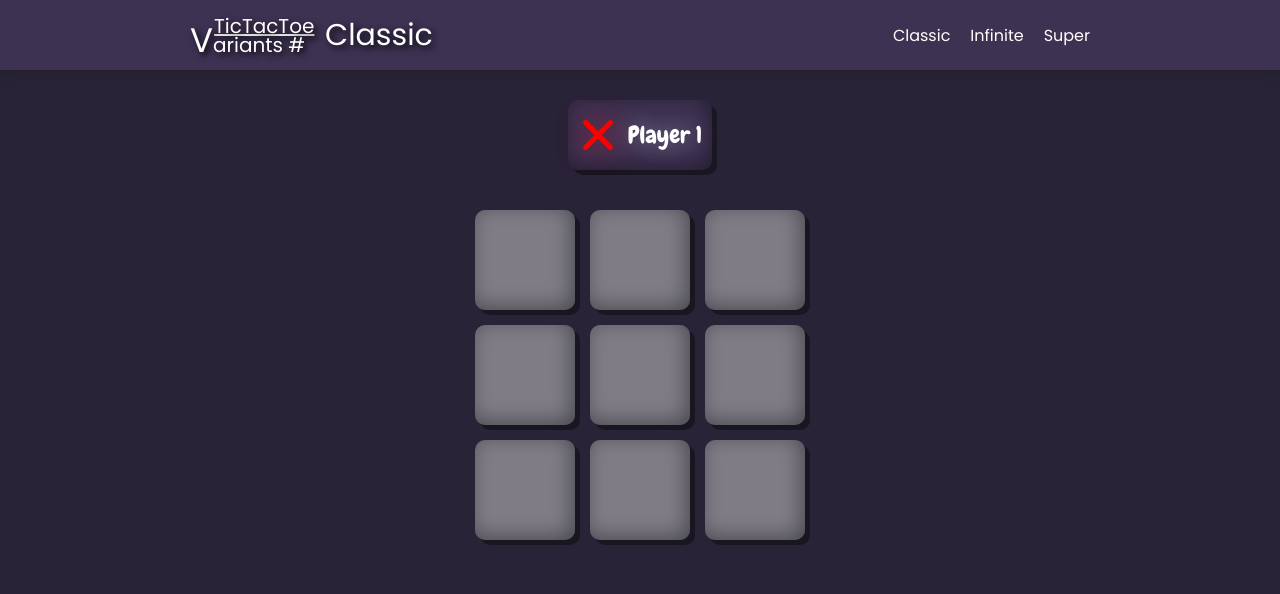
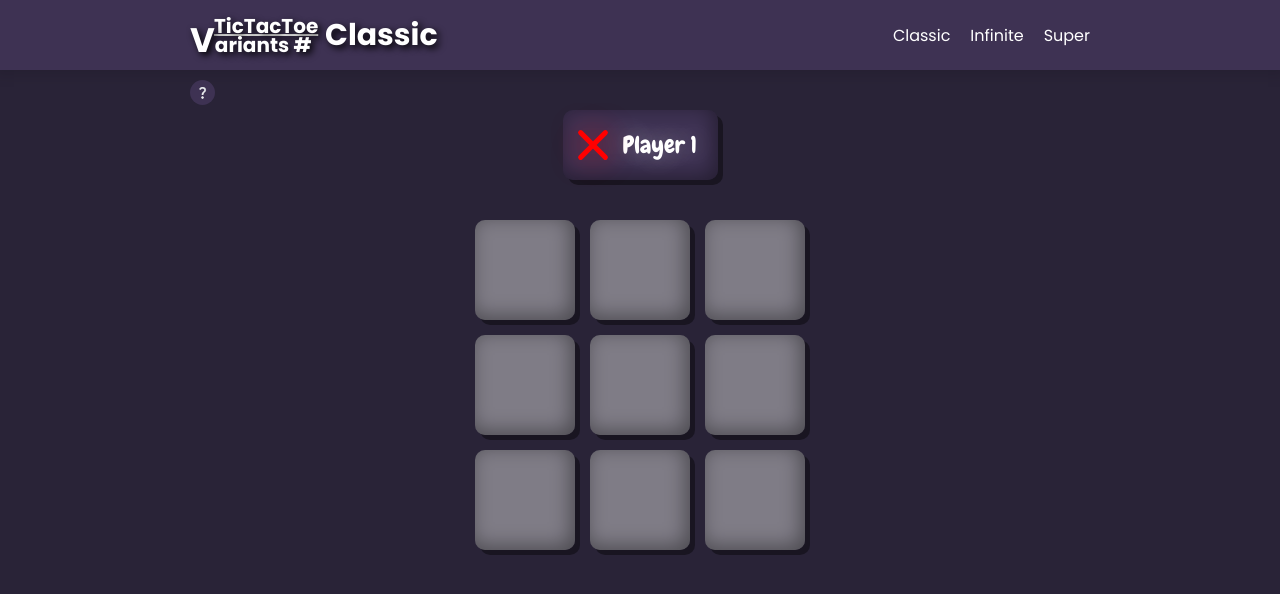
Before and after one commit to LeandroTakara/tic-tac-toe-variants, a Vue app: page / in a window 1280 px wide. Shown: the top 594 px of the page. Built offline with nearby package versions, Linux system fonts and the light colour scheme.

Commit message:
Create HowToPlay menu

```diff
--- a/src/App.vue
+++ b/src/App.vue
@@ -4,20 +4,32 @@
 
   import Header from './components/Header.vue'
   import PlayerDisplay from './components/PlayerDisplay.vue'
+  import HowToPlay from './components/HowToPlay.vue'
 
   const isPlayer1Turn = ref(null)
+  const openHowToPlay = ref(false)
 
   function changePlayerDisplay(isPlayer1TurnData) {
     isPlayer1Turn.value = isPlayer1TurnData
   }
+
+  function openHowToPlayMenu() {
+    openHowToPlay.value = true
+  }
+
+  function closeHowToPlayMenu() {
+    openHowToPlay.value = false
+  }
 </script>
 
 <template>
-  <Header />
+  <Header @openHowToPlay="openHowToPlayMenu" />
 
   <main>
     <PlayerDisplay :isPlayer1Turn="isPlayer1Turn" />
 
     <RouterView @isPlayer1Turn="changePlayerDisplay" />
+
+    <HowToPlay v-if="openHowToPlay" @closeHowToPlay="closeHowToPlayMenu" />
   </main>
 </template>
--- a/src/assets/main.css
+++ b/src/assets/main.css
@@ -19,7 +19,7 @@ body {
 }
 
 main {
-  margin-top: 30px;
+  margin-top: 40px;
   font-family: "Chewy", system-ui;
 }
 
--- a/src/components/Header.vue
+++ b/src/components/Header.vue
@@ -1,11 +1,22 @@
+<script setup>
+  import { defineEmits } from 'vue'
+
+  const emit = defineEmits(['openHowToPlay'])
+
+  function openHowToPlay() {
+    emit('openHowToPlay')
+  }
+</script>
+
 <template>
   <header class="main-header">
     <div class="header-max">
-      <div class="logo">
+      <div class="main-content">
+        <h1    class="logo">
           <span class="logo-part1">TicTacToe</span>
           <span class="logo-part2">Variants #</span>
           <span class="game-name">{{ $route.name }}</span>
-      </div>
+        </h1  >
 
         <nav>
           <ul class="game-variants">
@@ -14,6 +25,12 @@
             <li class="game-variant-item"><a class="game-variant-link" href="/super">Super</a></li>
           </ul>
         </nav>
+      </div>
+      <div class="bottom-content">
+        <button class="howToPlayButton" @click="openHowToPlay">
+          <img src="@/assets/question_mark.png" alt="How to play">
+        </button>
+      </div>
     </div>
   </header>
 </template>
@@ -28,12 +45,16 @@
   }
 
   .header-max {
+    max-width: 900px;
+    height: inherit;
+    margin: 0 auto;
+  }
+
+  .main-content {
     display: flex;
     align-items: center;
     justify-content: space-between;
-    max-width: 900px;
     height: inherit;
-    margin: 0 auto;
   }
 
   .logo {
@@ -88,4 +109,24 @@
   .game-variant-link:hover {
     text-shadow: 0 0 4px white;
   }
+
+  .bottom-content {
+    margin-top: 10px;
+  }
+
+  .howToPlayButton {
+    display: flex;
+    justify-content: center;
+    align-items: center;
+    height: 25px;
+    width: 25px;
+    background-color: var(--main-color2);
+    border-radius: 100%;
+    cursor: pointer;
+  }
+
+  .howToPlayButton img {
+    height: 60%;
+    width: 60%;
+  }
 </style>
--- /dev/null
+++ b/src/components/HowToPlay.vue
@@ -0,0 +1,72 @@
+<script setup>
+  import { defineEmits } from 'vue'
+  import { useRoute } from 'vue-router'
+  import howToPlay from '@/howToPlay'
+
+  const route = useRoute()
+
+  const emit = defineEmits(['closeHowToPlay'])
+
+  function closeHowToPlay() {
+    emit('closeHowToPlay')
+  }
+
+  const howToPlayObj = howToPlay[route.name]
+</script>
+
+<template>
+  <div class="blur" @click.self="closeHowToPlay">
+    <div class="content">
+      <h2>How to play</h2>
+      <p v-for="txt in howToPlayObj.howToPlay">{{ txt }}</p>
+      <button class="closeButton" @click="closeHowToPlay">
+        <img src="@/assets/close.png" alt="Close">
+      </button>
+    </div>
+  </div>
+</template>
+
+<style scoped>
+  .blur {
+    position: fixed;
+    top: 0;
+    left: 0;
+    width: 100dvw;
+    height: 100dvh;
+    background-color: rgba(0, 0, 0, 0.3);
+  }
+
+  .content {
+    position: absolute;
+    top: 50%;
+    left: 50%;
+    translate: -50% -50%;
+    width: 500px;
+    height: 600px;
+    padding: 20px;
+    color: white;
+    background-color: var(--main-color2);
+    border-radius: 20px;
+    font-family: "Poppins", sans-serif;
+  }
+  .content h2 {
+    text-align: center;
+  }
+  .content p {
+    margin-top: 10px;
+  }
+
+  .closeButton {
+    position: absolute;
+    top: 5px;
+    right: 5px;
+    width: 30px;
+    height: 30px;
+    background-color: transparent;
+    cursor: pointer;
+  }
+  .closeButton img {
+    width: 100%;
+    height: 100%;
+  }
+</style>
--- a/src/components/PlayerDisplay.vue
+++ b/src/components/PlayerDisplay.vue
@@ -47,6 +47,7 @@
   }
 
   .player-name {
+    width: 85px;
     color: white;
     font-size: 1.5rem;
     text-shadow: 0 0 25px var(--white-shadow);
--- /dev/null
+++ b/src/howToPlay.js
@@ -0,0 +1,11 @@
+export default {
+  classic: {
+    howToPlay: ['The normal version of tic tac toe.', 'Each players takes turn to place a "X" or "O" in the game grid and the first one to make three in a row wins.']
+  },
+  infinite: {
+    howToPlay: ['The same rules as the tic tac toe, but there can only be six symbols at a time.', 'When the six-th symbol is placed, the oldest "X" or "O" placed is marked to be removed and when the player places a "X" or "O", that symbol is removed. Also the oldest "X" or "O" can not be used to win a game!']
+  },
+  super: {
+    howToPlay: ['The rules are the same as the tic tac toe, except for these ones:', '- The first play can be done in any subgame', '- The place the "X" or "O" is in to determines where to play next, e.g., "X" was placed on the middle square of the top-left subgame, so the next player must play in the middle subgame.', '- When the player wins a subgame, this subgame is marked as a win for that player or draw if none has won.', '- If any player places an "X" or "O" that directs the other player to play in a completed subgame, then the next player can play anywhere.', '- Wins the player that makes three subgames in a row.']
+  },
+}
```
Also changed, not shown: src/assets/close.png (added), src/assets/question_mark.png (added). Lines whose indentation alone changed are shown as unchanged.
